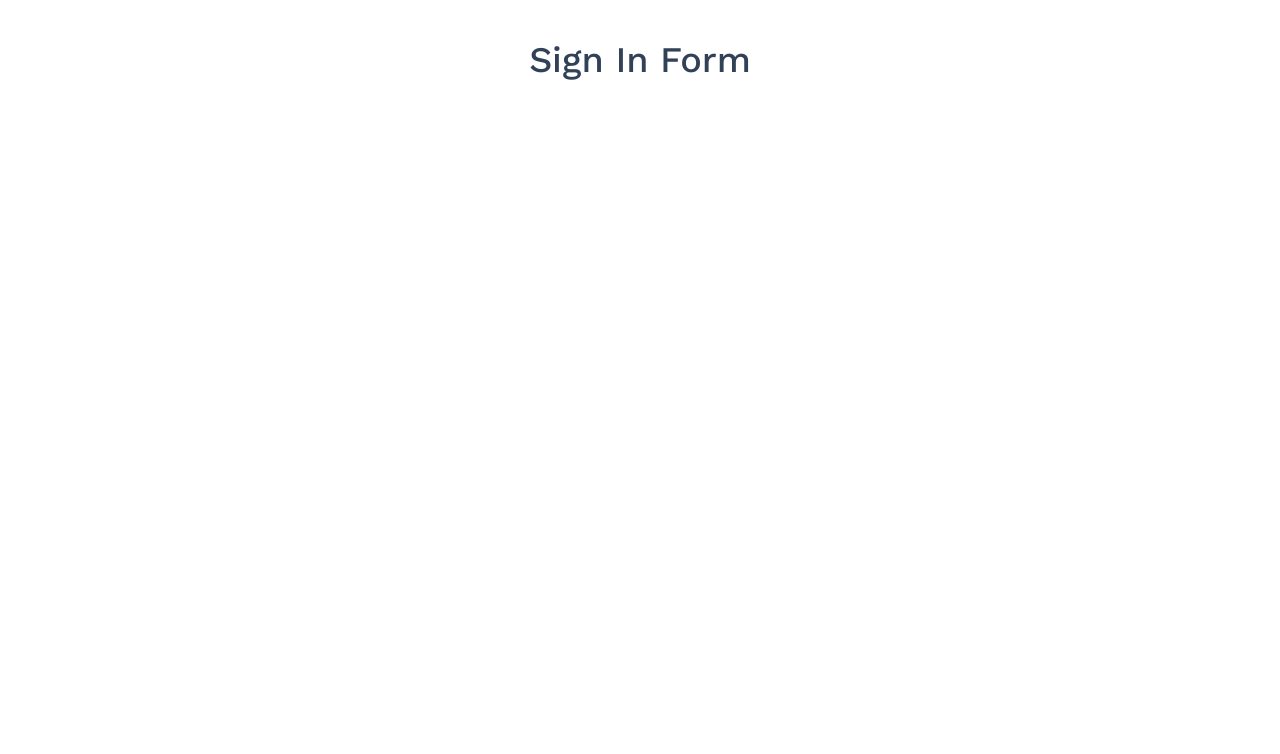
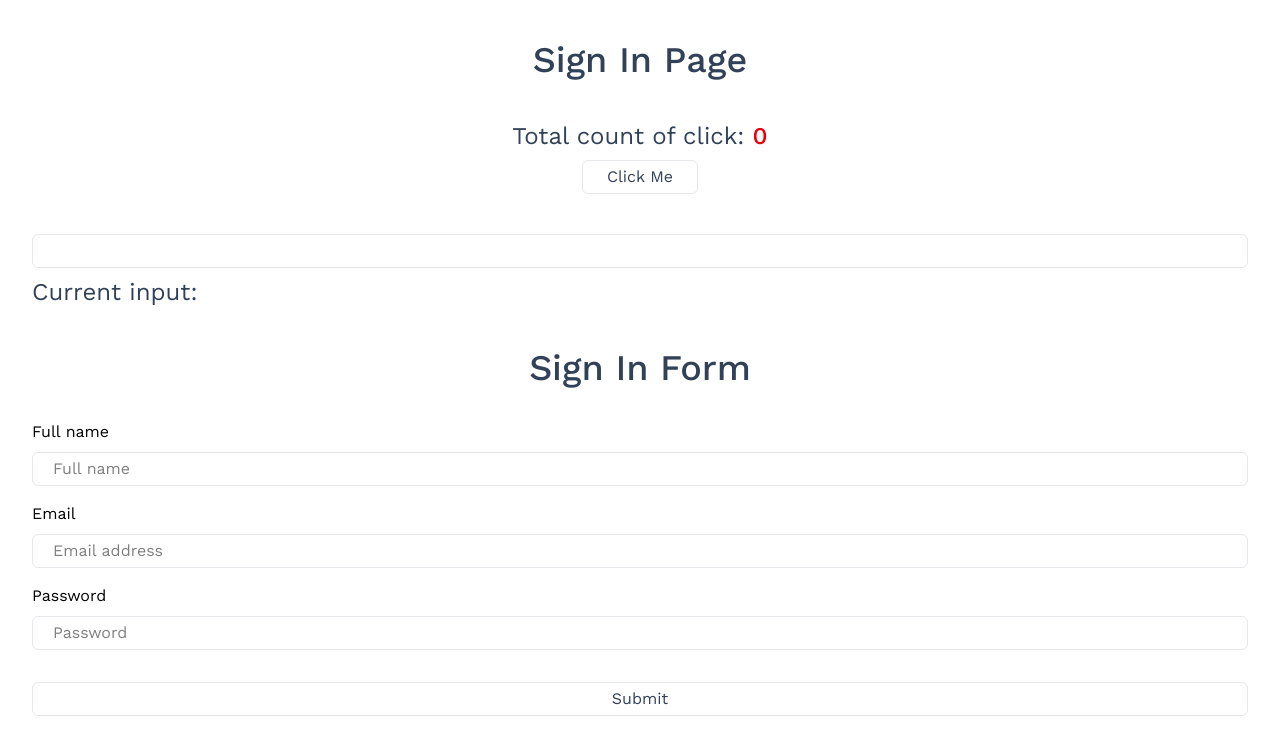
Before and after one commit to WalidurTanjim/react-with-ts, a React (Vite) app: page /signin in a window 1280 px wide. Shown: the top 754 px of the page. Built offline with nearby package versions, Linux system fonts and the light colour scheme.

Commit message:
Create a Signin form on the Form.tsx & declare a onSubmit handler

```diff
--- /dev/null
+++ b/src/components/Forms/Forms.tsx
@@ -0,0 +1,40 @@
+import { useState } from "react";
+
+const Forms = () => {
+    const [fullName, setFullName] = useState<string>("");
+    const [email, setEmail] = useState<string>("");
+    const [password, setPassword] = useState<string>("");
+
+    // handleSubmit handler
+    const handleSubmit = (e: React.FormEvent<HTMLFormElement>) => {
+        e.preventDefault();
+        alert(`Signi successfull. Congratulations ${fullName}. Your password is: ${password}`);
+    }
+
+    return (
+        <div className="py-10">
+            <h1 className='text-center text-2xl md:text-3xl lg:text-4xl font-medium text-slate-700'>Sign In Form</h1>
+
+            <form className="w-full mt-8" onSubmit={handleSubmit}>
+                <div className="mb-4">
+                    <label htmlFor="name">Full name</label>
+                    <input type="name" name="name" id="name" placeholder="Full name" autoComplete="off" required value={fullName} onChange={e => setFullName(e.target.value)} className="px-5 py-1 outline-none focus:ring-2 focus:ring-gray-200 border border-gray-200 rounded-md w-full mt-2" />
+                </div>
+
+                <div className="mb-4">
+                    <label htmlFor="email">Email</label>
+                    <input type="email" name="email" id="email" placeholder="Email address" autoComplete="off" required value={email} onChange={e => setEmail(e.target.value)} className="px-5 py-1 outline-none focus:ring-2 focus:ring-gray-200 border border-gray-200 rounded-md w-full mt-2" />
+                </div>
+
+                <div className="mb-4">
+                    <label htmlFor="password">Password</label>
+                    <input type="password" name="password" id="password" placeholder="Password" autoComplete="off" required value={password}  onChange={e => setPassword(e.target.value)} className="px-5 py-1 outline-none focus:ring-2 focus:ring-gray-200 border border-gray-200 rounded-md w-full mt-2" />
+                </div>
+
+                <button type="submit" className='outline-none border border-gray-200 rounded-md w-full py-1 mt-4 hover:bg-gray-100 active:bg-transparent text-slate-700'>Submit</button>
+            </form>
+        </div>
+    );
+};
+
+export default Forms;
--- a/src/pages/SignIn/SignIn.tsx
+++ b/src/pages/SignIn/SignIn.tsx
@@ -1,7 +1,33 @@
+import { useState } from "react";
+import Forms from "../../components/Forms/Forms";
+
 const SignIn = () => {
+    const [clickCount, setClickCount] = useState<number>(0);
+    const [inputValue, setInputValue] = useState<string>("");
+
+    // clickCountHandler
+    const clickCountHandler = () => {
+        setClickCount(prevCount => prevCount + 1);
+    }
+
+    // inputChangeHandler
+    const inputChangeHandler = (e: React.ChangeEvent<HTMLInputElement>) => {
+        setInputValue(e.target.value);
+    }
+
     return (
         <div className="container mx-auto w-full px-2 sm:px-6 lg:px-8 py-10">
-            <h1 className='text-center text-2xl md:text-3xl lg:text-4xl font-medium text-slate-700'>Sign In Form</h1>
+            <h1 className='text-center text-2xl md:text-3xl lg:text-4xl font-medium text-slate-700'>Sign In Page</h1>
+
+            <div className="my-10 text-center">
+                <h1 className='text-2xl text-slate-700'>Total count of click: <span className='text-red-600 font-medium'>{clickCount}</span></h1>
+                <button className='outline-none border border-gray-200 rounded-md px-6 py-1 mt-2 hover:bg-gray-100 active:bg-transparent text-slate-700' onClick={clickCountHandler}>Click Me</button>
+            </div>
+
+            <input type="text" name="" id="" className="w-full px-5 py-1 border border-gray-200 rounded-md outline-none focus:ring-2 ring-gray-200" onChange={inputChangeHandler} />
+            <p  className='text-2xl text-slate-700 mt-2'>Current input: <span className='text-red-600 font-medium'>{inputValue}</span></p>
+
+            <Forms />
         </div>
     );
 };
```
